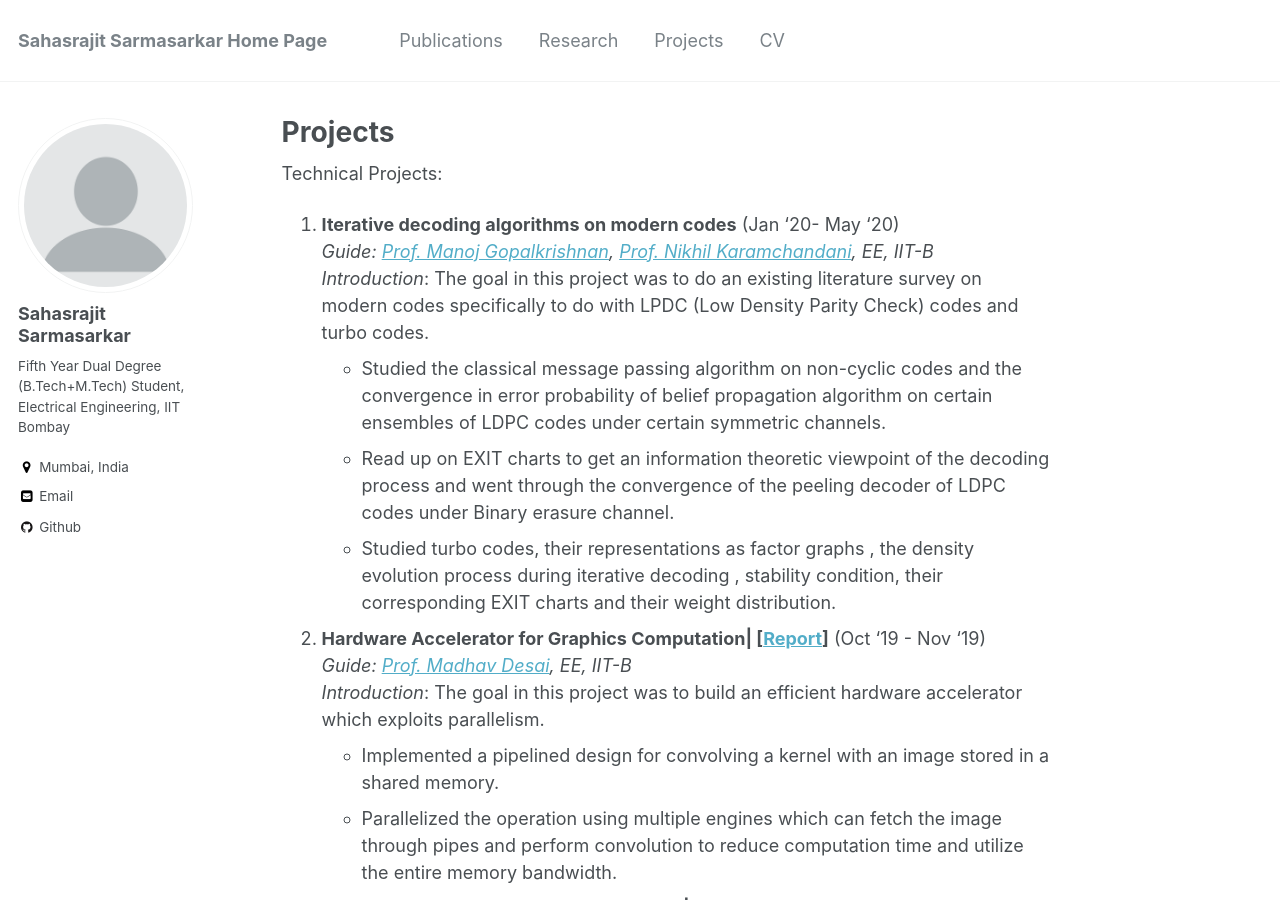
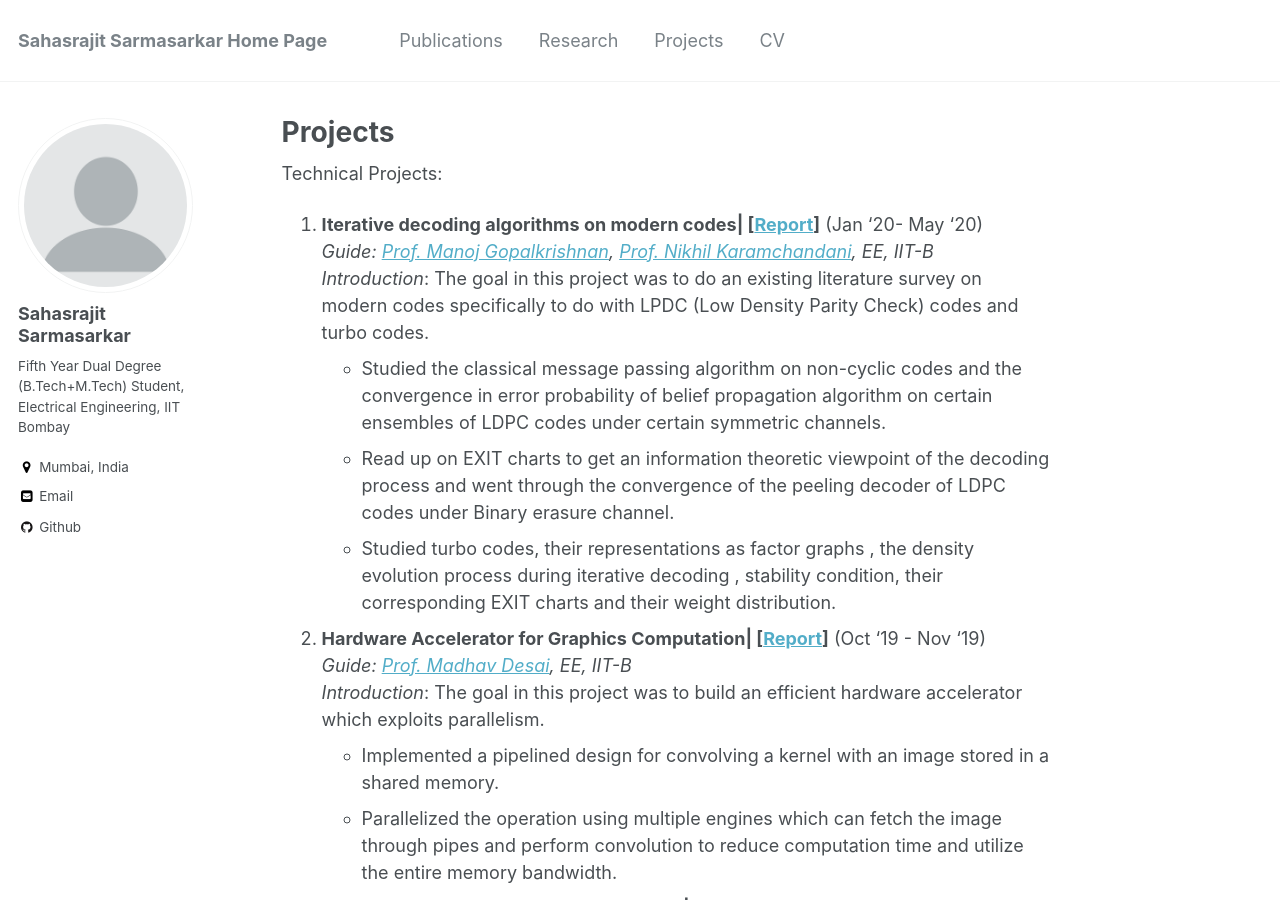
Before and after one commit to Sahasrajit123/Sahasrajit123.github.io, a Jekyll site: the page built from _pages/projects.md, in a window 1280 px wide and 900 px high. Built offline with Jekyll 4.4.1, drawn with Linux system fonts in a browser that asks for light colours.

Commit message:
Updated projects-reports

```diff
--- a/_pages/projects.md
+++ b/_pages/projects.md
@@ -8,7 +8,7 @@ excerpt: "Projects"
 ---
 
 Technical Projects:
-1. **Iterative decoding algorithms on modern codes** (Jan '20- May '20)<br/>
+1. **Iterative decoding algorithms on modern codes| \[[Report](https://Sahasrajit123.github.io/files/Godzilla.pdf)\]** (Jan '20- May '20)<br/>
    *Guide: [Prof. Manoj Gopalkrishnan](https://www.ee.iitb.ac.in/~manojg), [Prof. Nikhil Karamchandani](http://www.ee.iitb.ac.in/~nikhilk/), EE, IIT-B*<br/>
    *Introduction*: The goal in this project was to do an existing literature survey on modern codes specifically to do with LPDC (Low Density Parity Check) codes and turbo codes.
    * Studied the classical message passing algorithm on non-cyclic codes and the convergence in error probability of belief propagation algorithm on certain ensembles of LDPC codes under certain symmetric channels.<br/>
```
